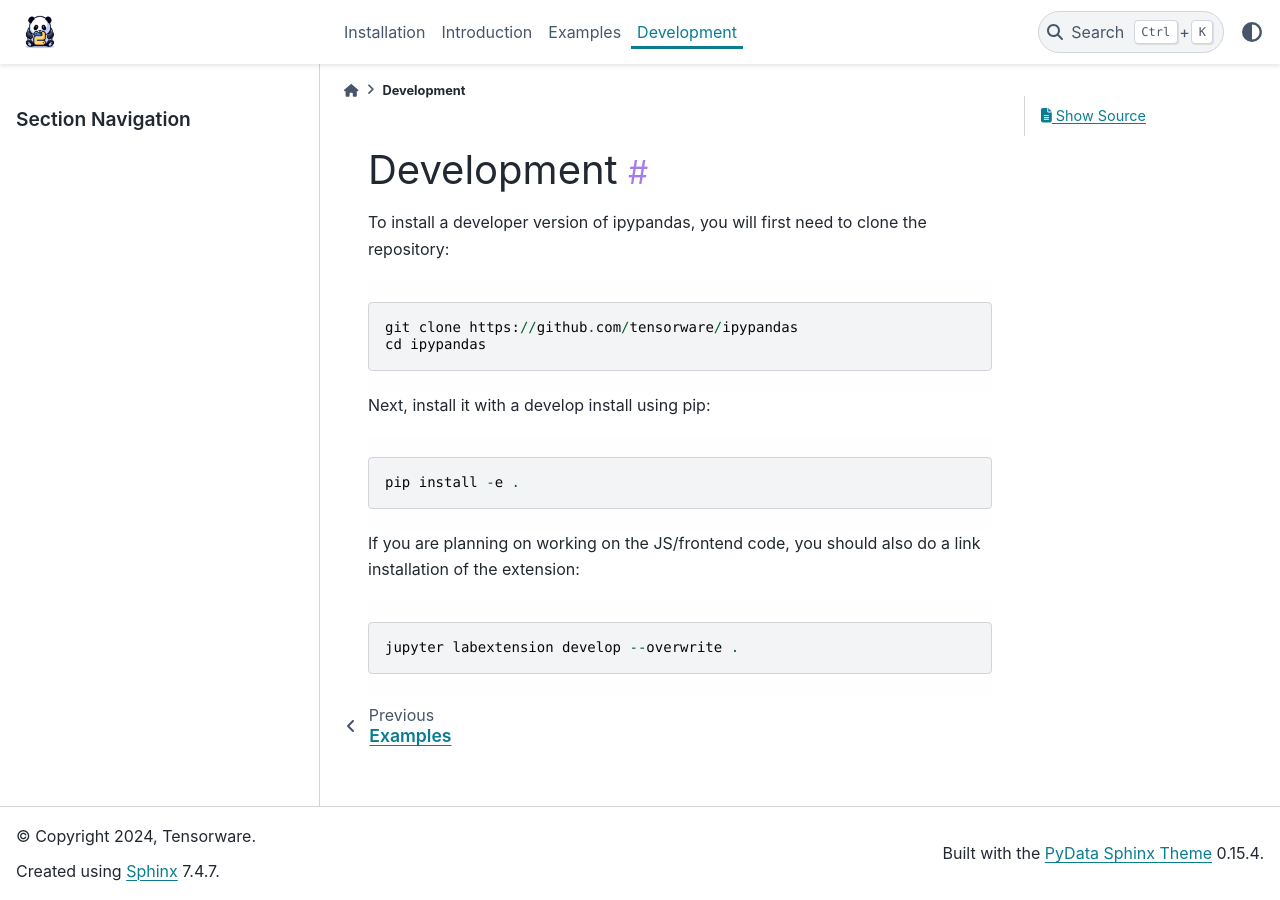
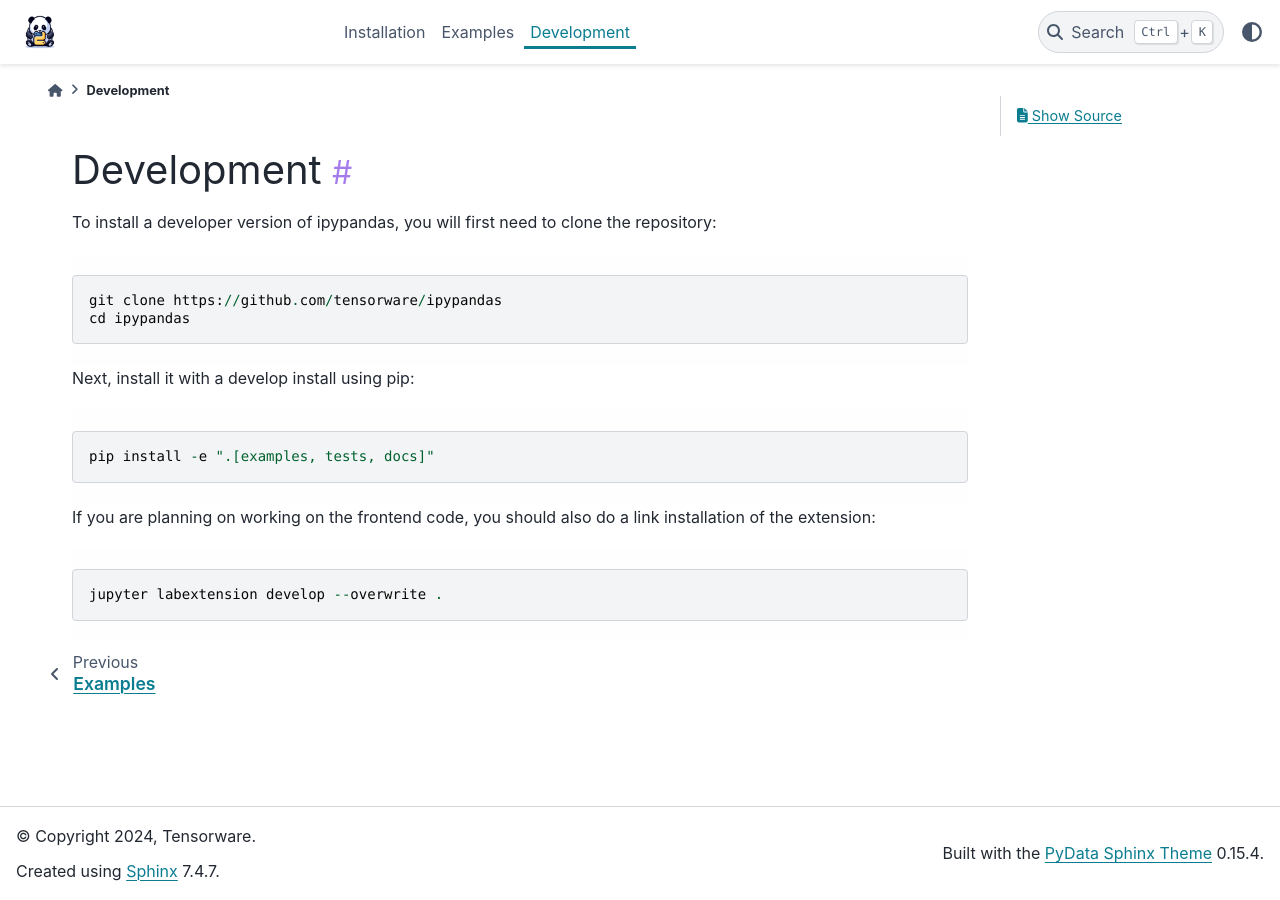
Before and after one commit to tensorware/ipypandas, a Sphinx documentation site: the page built from docs/source/development/development.rst, in a window 1280 px wide. Built offline with Sphinx 7.4.7 and the PyData theme 0.15.4, drawn with Linux system fonts in a browser that asks for light colours; pages that are not in the unit, such as notebooks, are missing from menus.

Commit message:
update docs

```diff
--- a/docs/source/conf.py
+++ b/docs/source/conf.py
@@ -22,6 +22,7 @@
 ]
 docs = dirname(dirname(__file__))
 root = dirname(docs)
+
 sys.path.insert(0, root)
 sys.path.insert(0, pjoin(docs, 'sphinxext'))
 
@@ -38,7 +39,7 @@
 release = version_ns['__version__']
 
 # add any paths that contain templates relative to this directory
-templates_path = ['_templates']
+templates_path = ['templates']
 
 # the suffixes of source filenames
 source_suffix = ['.rst', '.md']
@@ -113,14 +114,17 @@
 on_rtd = os.environ.get('READTHEDOCS', None) == 'True'
 if not on_rtd:
     html_theme = 'pydata_sphinx_theme'
-    html_logo = 'static/images/logo.png'
-    html_css_files = ['styles/theme.css']
+    html_theme_options = { 'navigation_with_keys': True }
+    html_sidebars = { '**': [] }
+
 html_static_path = ['static']
+html_css_files = ['styles/theme.css']
+html_logo = 'static/images/logo.png'
+
 htmlhelp_basename = 'ipypandasdoc'
-
 
 def setup(app):
     def add_scripts(app):
-        for fname in ['helper.js', 'embed.js']:
-            app.add_js_file(fname)
+        for file in ['helper.js', 'embed.js']:
+            app.add_js_file(file)
     app.connect('builder-inited', add_scripts)
--- a/docs/source/development/development.rst
+++ b/docs/source/development/development.rst
@@ -10,10 +10,10 @@
 
 Next, install it with a develop install using pip::
 
-    pip install -e .
+    pip install -e ".[examples, tests, docs]"
 
 
-If you are planning on working on the JS/frontend code, you should also do
+If you are planning on working on the frontend code, you should also do
 a link installation of the extension::
 
     jupyter labextension develop --overwrite .
```
Also changed, not shown: README.md (+9 -1 lines), docs/source/examples/examples.rst (+1 -8 lines), docs/source/index.rst (+10 -5 lines), docs/source/installation/introduction.rst (deleted, +0 -9 lines), 2 other files.
